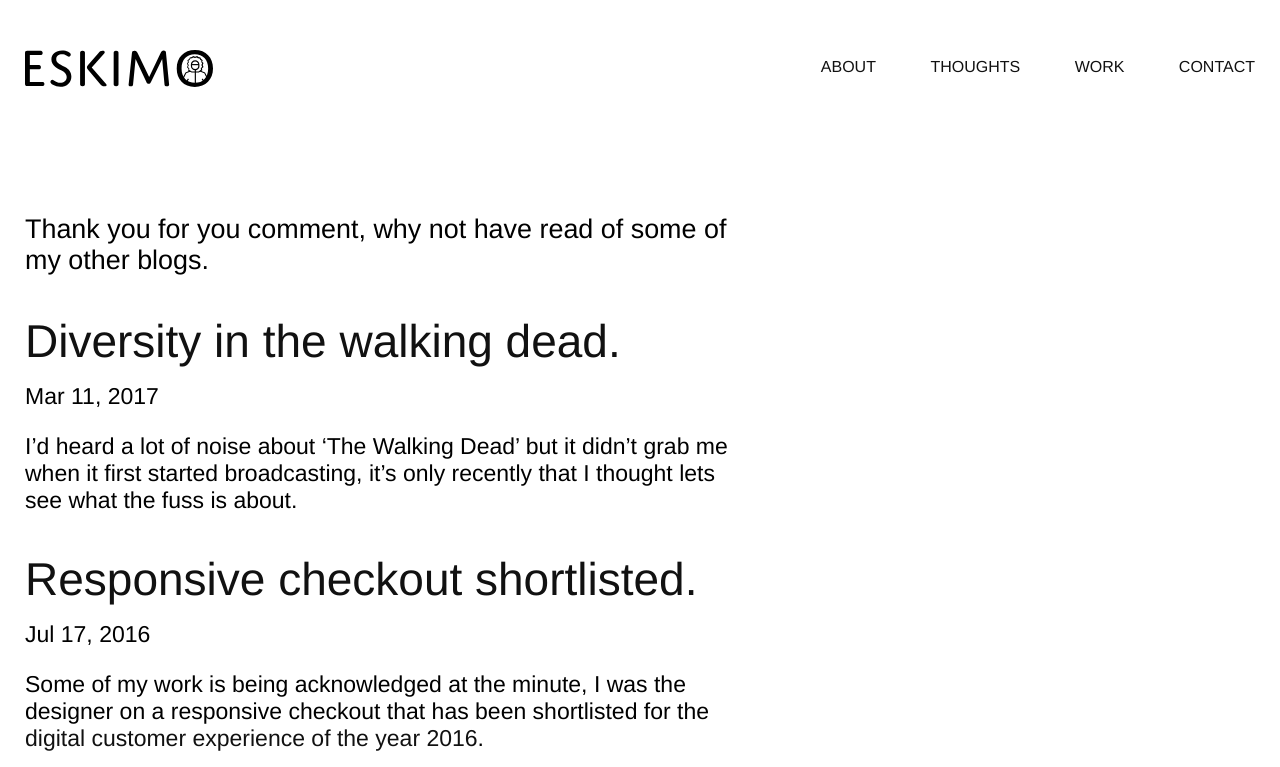
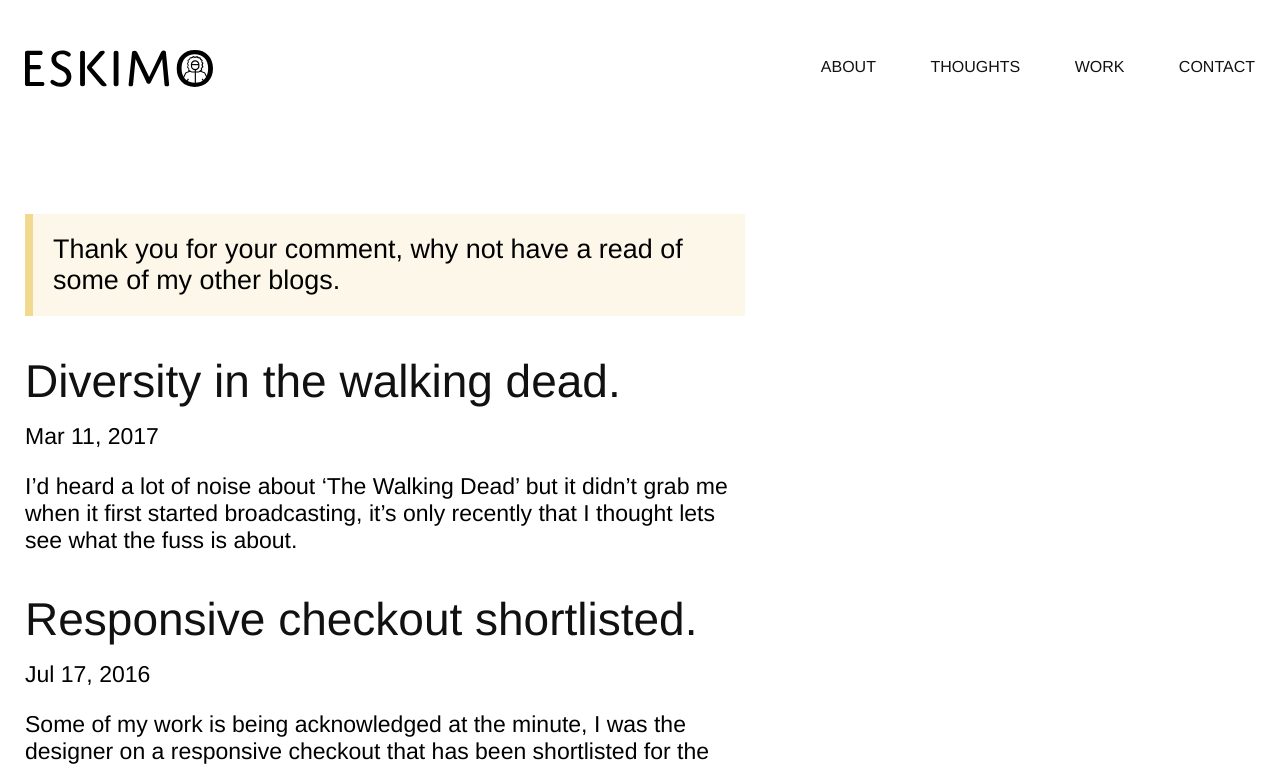
Before and after one commit to uxeskimo/uxeskimo, a Jekyll site: the page built from comments-sent.md, in a window 1280 px wide. Shown: the top 767 px of the page. Built offline with Jekyll 4.4.1, drawn with Linux system fonts in a browser that asks for light colours.

Commit message:
Styled alert message

```diff
--- a/_dev/src/sass/main.scss
+++ b/_dev/src/sass/main.scss
@@ -73,6 +73,12 @@ img {
   display: none;
 }
 
+.alert {
+  border-left: 8px solid #f1d990;
+  background-color: #fcf7e9;
+  padding: 20px;
+}
+
 /* Changing Susy default global settings */
 $susy:(
   columns: 12, // Tells Susy to use 4 columns
--- a/_layouts/comments-sent.html
+++ b/_layouts/comments-sent.html
@@ -21,7 +21,7 @@
 
           <div class="max-width-720">
 
-            <h3>Thank you for you comment, why not have read of some of my other blogs.</h3>
+            <h3 class="alert">Thank you for your comment, why not have a read of some of my other blogs.</h3>
 
           <ul class="post-list">
             {% for post in site.posts %}
```
Also changed, not shown: assets/css/main.css, 2 other files.
